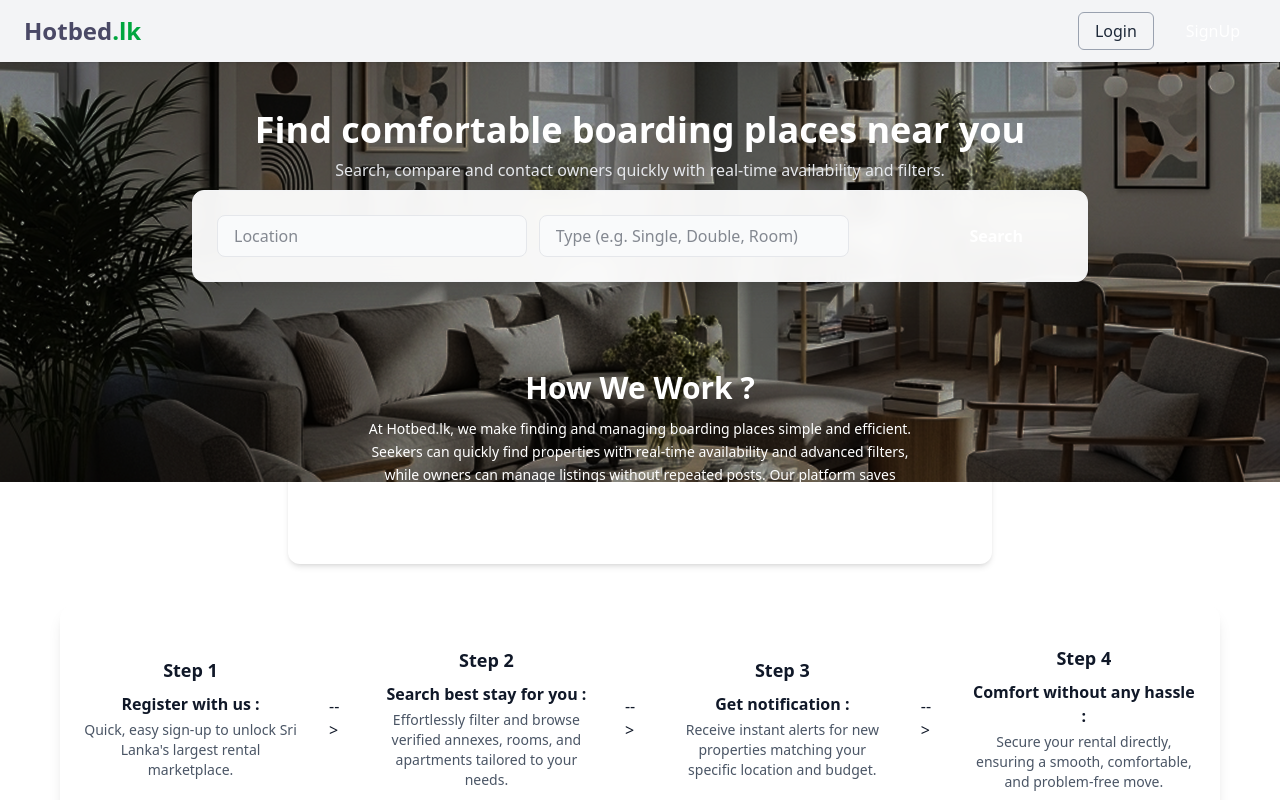
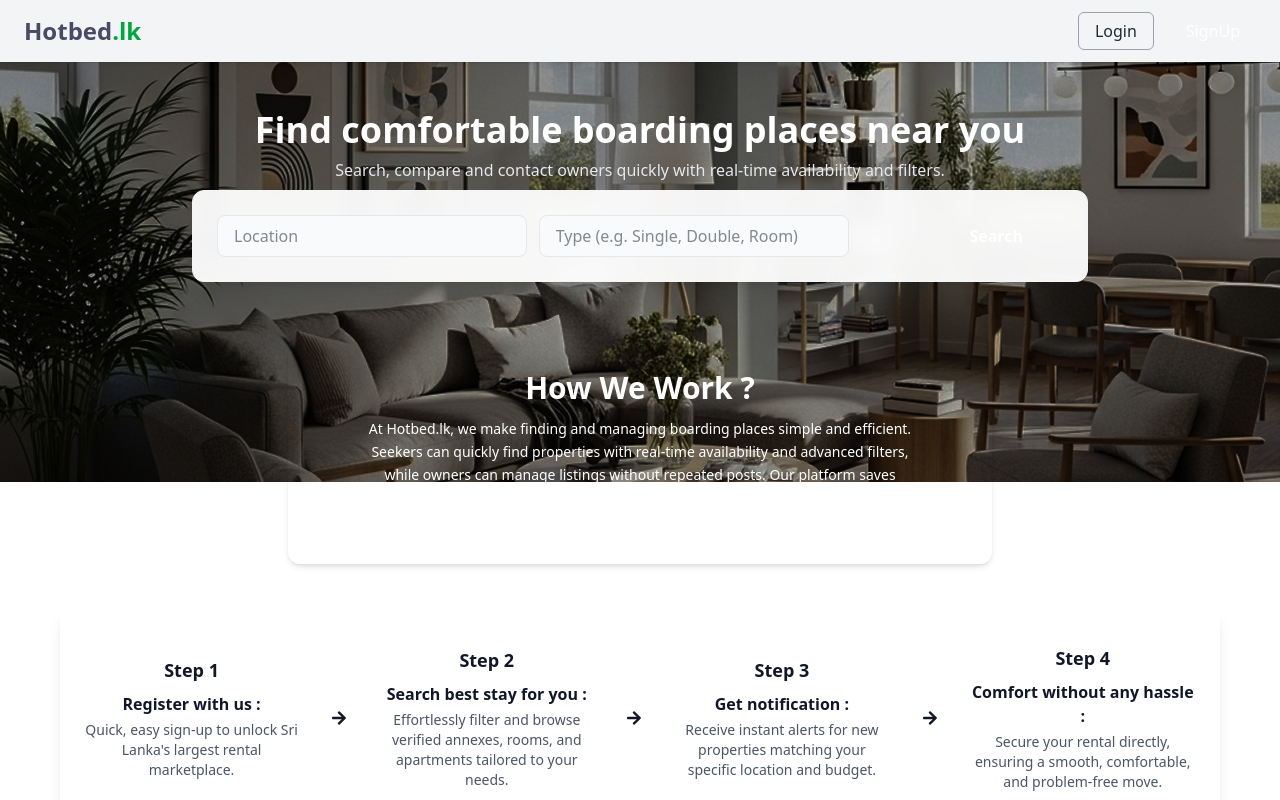
Before and after one commit to HotBedLK/frontend, a React app: page / in a window 1280 px wide. Shown: the top 800 px of the page. Built offline with nearby package versions, Linux system fonts and the light colour scheme; the HTML template or start-up script is replaced by a standard one.

Commit message:
chore: integrate React Icons library for reusable icon components

```diff
--- a/package.json
+++ b/package.json
@@ -13,6 +13,7 @@
     "@tailwindcss/vite": "^4.1.14",
     "react": "^19.1.1",
     "react-dom": "^19.1.1",
+    "react-icons": "^5.5.0",
     "tailwindcss": "^4.1.14"
   },
   "devDependencies": {
--- a/src/components/StepsCard.jsx
+++ b/src/components/StepsCard.jsx
@@ -1,4 +1,6 @@
 import { theme } from "../theme";
+
+import { FaArrowRight } from "react-icons/fa";
 
 const StepsCard = () => {
   const steps = [
@@ -48,8 +50,7 @@ const StepsCard = () => {
           {index !== steps.length - 1 && (
             <div className="hidden md:flex justify-center items-center mx-4">
               {/* Arrow Icon Here */}
-
-              {"-->"}
+              <FaArrowRight></FaArrowRight>
             </div>
           )}
         </div>
```
Also changed, not shown: 1 other file (tests, documents, lock files or other folders).
